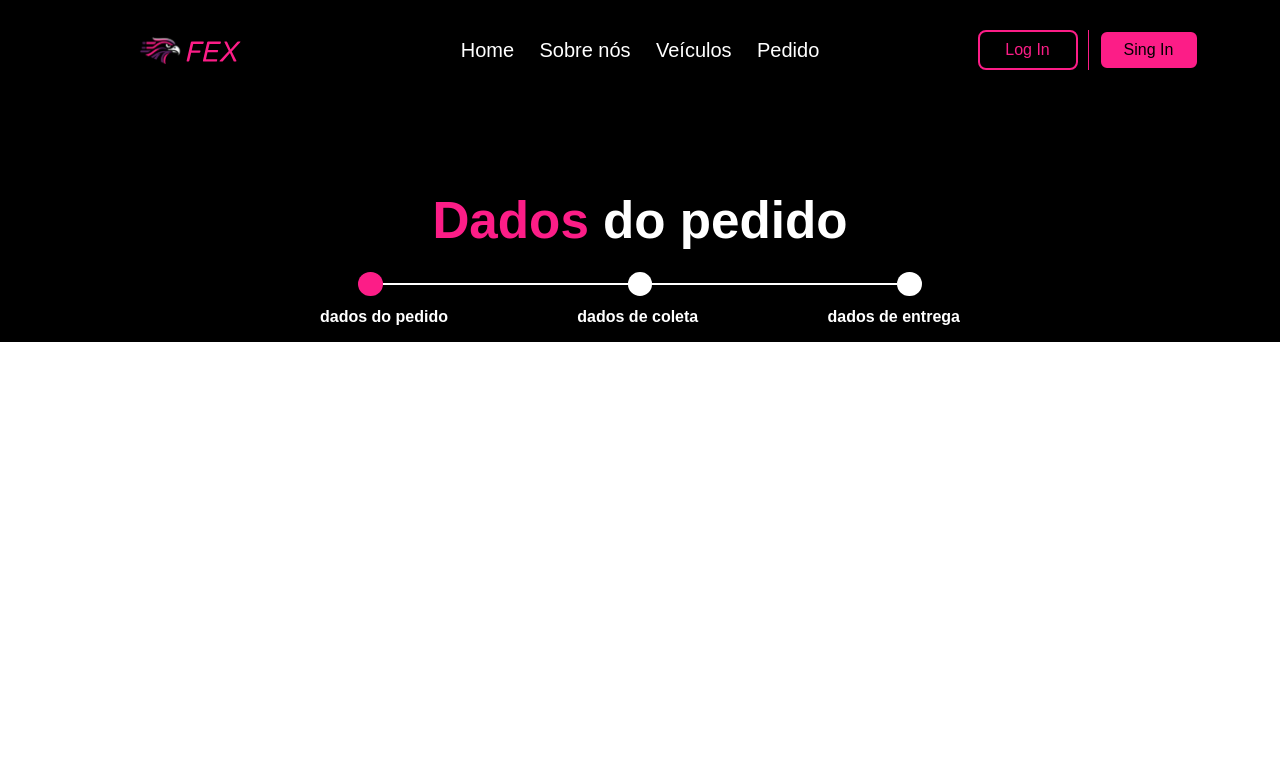
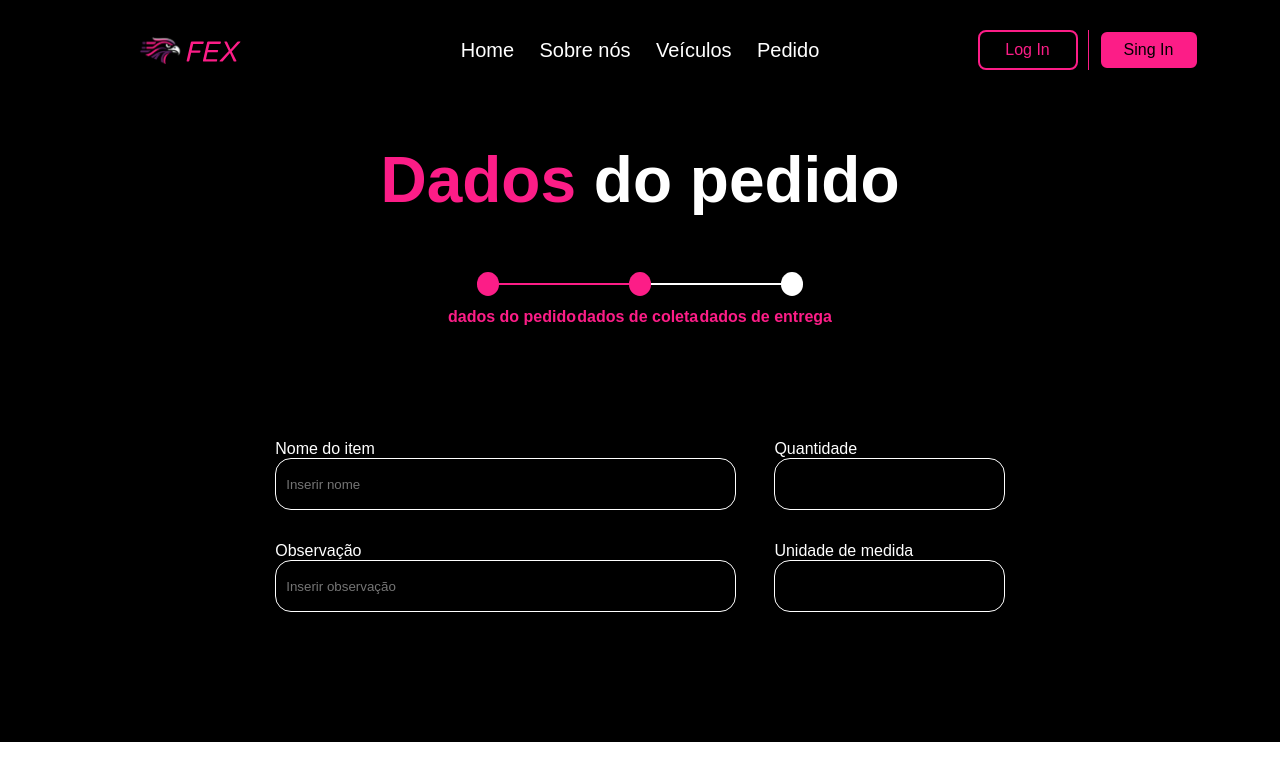
Before and after one commit to jonatasperaza/FrontEnd, a Vue app: page /make-order in a window 1280 px wide. Shown: the top 780 px of the page. Built offline with nearby package versions, Linux system fonts and the light colour scheme; a web font is replaced by a local one.

Commit message:
CHORE: add labels and inputs [REFS: #56]

```diff
--- a/src/components/RegisterClient/FormFirstStep.vue
+++ b/src/components/RegisterClient/FormFirstStep.vue
@@ -16,12 +16,14 @@
 </template>
 <style scoped lang="scss">
 @use '../../assets/main';
+
 form {
   width: 50%;
   display: flex;
   flex-direction: column;
   justify-content: center;
   margin: 1rem auto 4rem auto;
+
   label {
     color: main.$standard-white;
     width: 50%;
@@ -29,6 +31,7 @@ form {
     font-weight: 800;
     margin: 0.5rem 0.5rem;
   }
+
   input {
     height: 3.25rem;
     border-radius: 1rem;
@@ -37,6 +40,7 @@ form {
     color: main.$standard-white;
     background-color: main.$standard-black;
   }
+
   button {
     width: 100%;
     height: 3rem;
@@ -51,6 +55,7 @@ form {
     transition: 0.3s ease-in-out;
   }
 }
+
 button:hover {
   background-color: main.$standard-black;
   color: main.$standard-pink;
--- a/src/components/order/OrderComp.vue
+++ b/src/components/order/OrderComp.vue
@@ -1,8 +1,10 @@
 <script setup>
-    import OrderProgressComp from './orderProgress/OrderProgressComp.vue'
+    import OrderProgressComp from './OrderProgress/OrderProgressComp.vue'
+    import OrderData from './OrderInformations/OrderData.vue';
 </script>
 <template>
     <OrderProgressComp />
+    <OrderData />
 </template>
 <style scoped>
 </style>
--- /dev/null
+++ b/src/components/order/OrderInformations/CollectionData.vue
@@ -0,0 +1,14 @@
+<script setup>
+</script>
+<template>
+    <section>
+
+    </section>
+</template>
+<style scoped lang="scss">
+@use '../../../assets/main.scss';
+section {
+    width: 100%;
+    background-color: black;
+}
+</style>
--- /dev/null
+++ b/src/components/order/OrderInformations/DeliveryData.vue
@@ -0,0 +1,14 @@
+<script setup>
+</script>
+<template>
+    <section>
+
+    </section>
+</template>
+<style scoped lang="scss">
+@use '../../../assets/main.scss';
+section {
+    width: 100%;
+    background-color: black;
+}
+</style>
--- /dev/null
+++ b/src/components/order/OrderInformations/OrderData.vue
@@ -0,0 +1,90 @@
+<script setup>
+</script>
+<template>
+    <section>
+        <form @submit.prevent>
+            <div>
+                <div class="container">
+                    <div class="container-input">
+                        <label>Nome do item</label>
+                        <input class="input-1" placeholder="Inserir nome" type="text" name="">
+                    </div>
+                    <div class="container-input-2">
+                        <label>Quantidade</label>
+                        <input class="input-2" type="text" name="">
+                    </div>
+                </div>
+                <div class="container">
+                    <div class="container-input">
+                        <label>Observação</label>
+                        <input class="input-1" placeholder="Inserir observação" type="text" name="">
+                    </div>
+                    <div class="container-input-2">
+                        <label>Unidade de medida</label>
+                        <input class="input-2" type="select" name="">
+                    </div>
+                </div>
+            </div>
+        </form>
+    </section>
+</template>
+<style scoped lang="scss">
+@use '../../../assets/main.scss';
+
+section {
+    width: 100%;
+    height: 25rem;
+    background-color: main.$standard-black;
+    display: flex;
+    justify-content: center;
+    align-items: center;
+
+    form {
+        width: 60%;
+
+
+        .container {
+            width: 100%;
+            display: flex;
+            justify-content: space-around;
+            margin-bottom: 2rem;
+
+            label {
+                color: main.$standard-white;
+            }
+
+            .input-1 {
+                width: 100%;
+                height: 3.25rem;
+                border-radius: 1rem;
+                border: 1px solid main.$standard-white;
+                padding: 0 10px;
+                color: main.$standard-white;
+                background-color: main.$standard-black;
+            }
+
+            .input-2 {
+                width: 100%;
+                height: 3.25rem;
+                border-radius: 1rem;
+                border: 1px solid main.$standard-white;
+                padding: 0 10px;
+                color: main.$standard-white;
+                background-color: main.$standard-black;
+            }
+
+            .container-input {
+                width: 60%;
+                display: flex;
+                flex-direction: column;
+            }
+
+            .container-input-2 {
+                width: 30%;
+                display: flex;
+                flex-direction: column;
+            }
+        }
+    }
+}
+</style>
--- a/src/components/order/orderProgress/OrderProgressLine.vue
+++ b/src/components/order/orderProgress/OrderProgressLine.vue
@@ -18,9 +18,9 @@ console.log(ordersStore.state.step);
         <div :class="{ 'stepSelected': ordersStore.state.step == 3 }"></div>
       </div>
       <div class="container-title">
-        <h2 :class="{ 'stepSelected2': ordersStore.state.step >= 1 }">dados do pedido</h2>
-        <h2 :class="{ 'stepSelected2': ordersStore.state.step >= 1 }">dados de coleta</h2>
-        <h2 :class="{ 'stepSelected2': ordersStore.state.step >= 1 }">dados de entrega</h2>
+        <h2 >dados do pedido</h2>
+        <h2>dados de coleta</h2>
+        <h2 >dados de entrega</h2>
       </div>
     </div>
   </section>
@@ -36,7 +36,7 @@ section {
   background-color: main.$standard-black;
 
   .container {
-    width: 50%;
+    width: 30%;
 
     .container-title {
       width: 100%;
@@ -46,7 +46,7 @@ section {
       margin-bottom: 1rem;
 
       h2 {
-        color: main.$standard-white;
+        color: main.$standard-pink;
         font-size: 1rem;
       }
     }
@@ -54,7 +54,7 @@ section {
 }
 
 .circles {
-  width: 88%;
+  width: 85%;
   margin: auto;
   height: 3rem;
   display: flex;
@@ -75,10 +75,9 @@ section {
   }
 
   .stepSelected {
-    background-color: main.$standard-pink !important;
+    background-color: main.$standard-pink ;
   }
-  .stepSelected2 {
-    color: main.$standard-pink !important;
-  }
+
 }
 </style>
+;
--- a/src/components/order/orderProgress/OrderTitle.vue
+++ b/src/components/order/orderProgress/OrderTitle.vue
@@ -16,7 +16,7 @@ section {
     height: 10rem;
     background-color: black;
     display: flex;
-    align-items: flex-end;
+    align-items: center;
     justify-content: center;
 
     div {
@@ -28,7 +28,7 @@ section {
         height: 5em;
 
         h1 {
-            font-size: 4vw;
+            font-size: 4rem;
         }
     }
 }
--- a/src/stores/order/order.js
+++ b/src/stores/order/order.js
@@ -9,7 +9,7 @@ export const useOrdersStore = defineStore("orders",
             order: reactive({
             }),
             loading: false,
-            step: 1,
+            step: 2,
             error: null
         });
         const isLoading = computed(() => state.loading);
```
